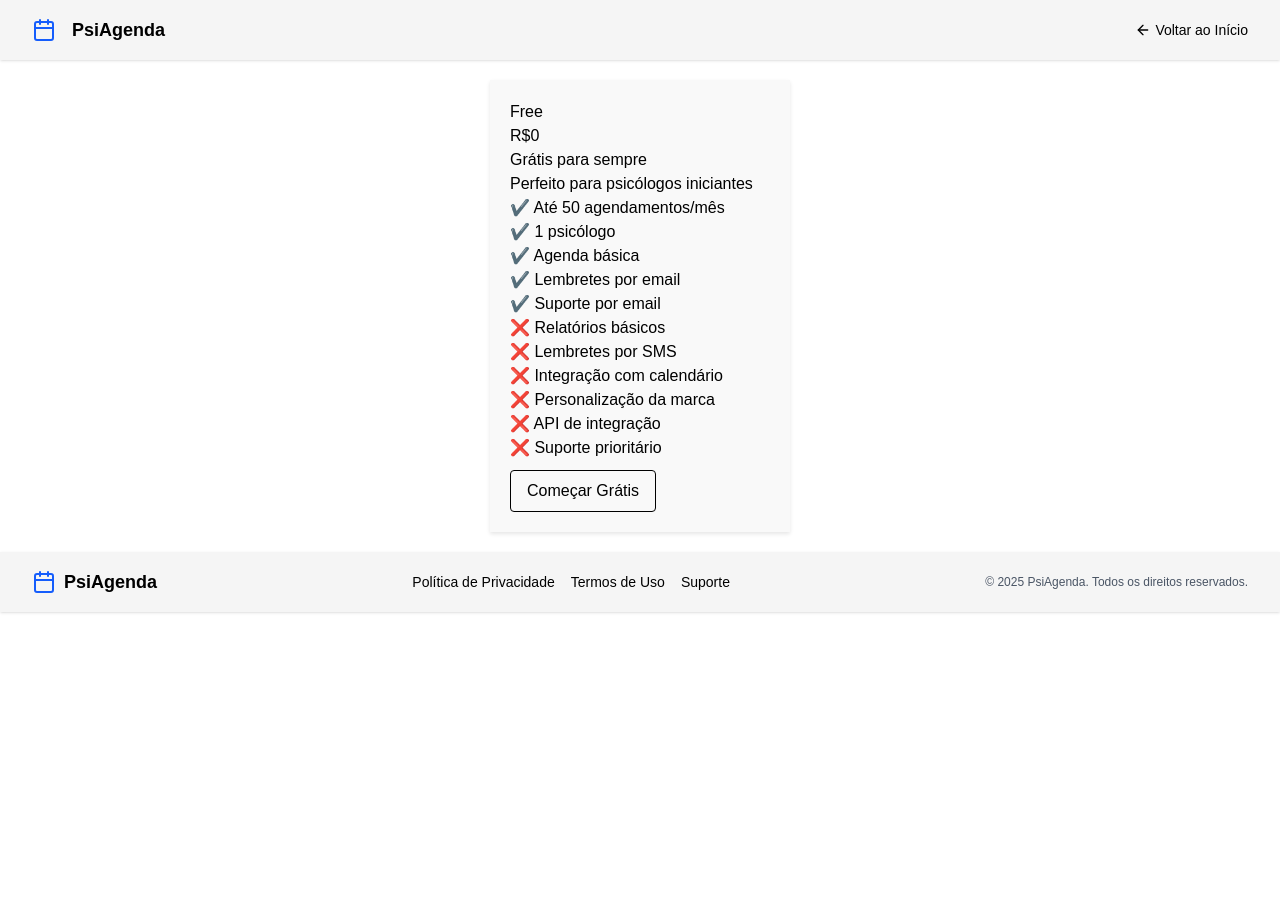
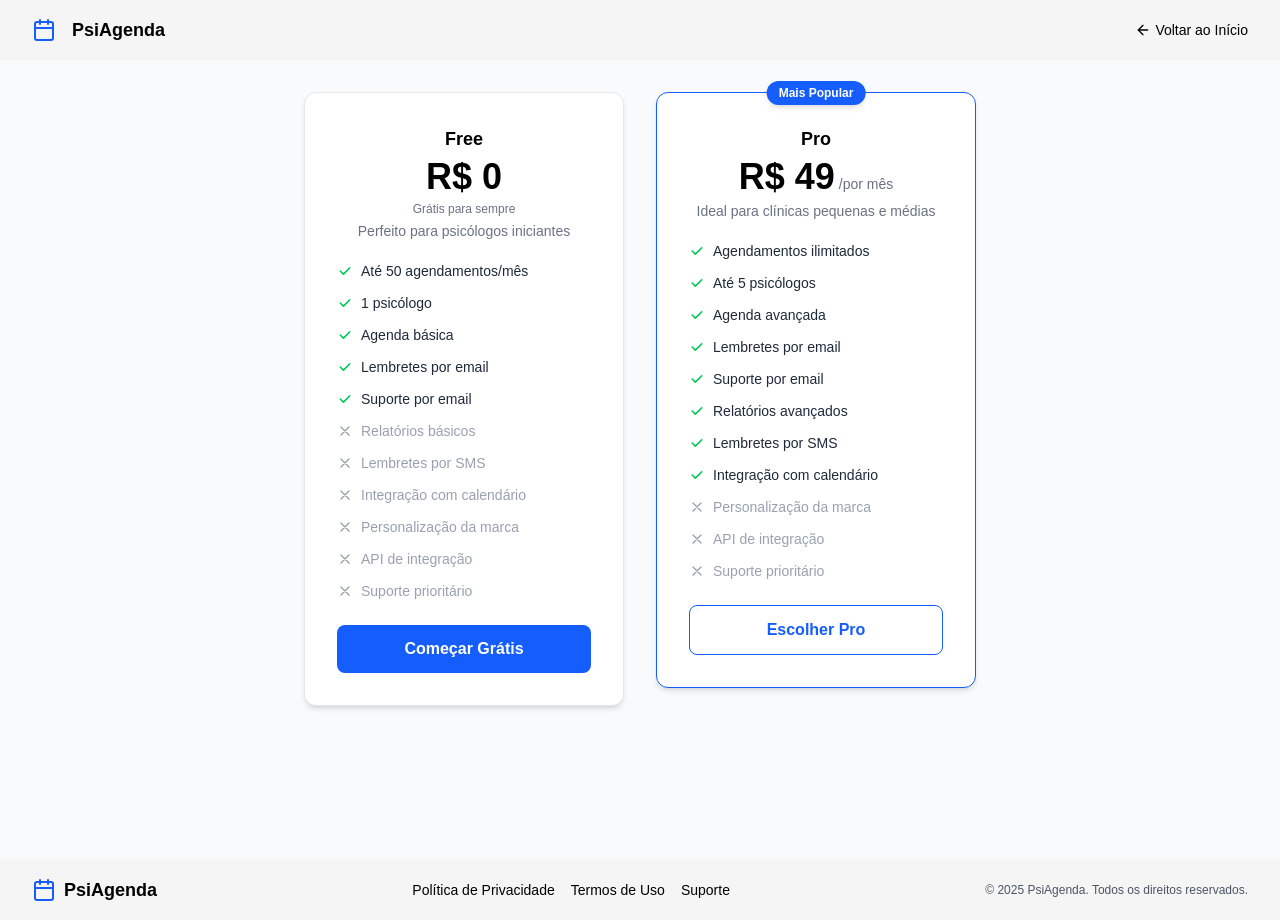
Before and after one commit to Trakna/Pedritor, a Next.js app: page /pricing in a window 1280 px wide. Before the commit the page ends 800 px from the top, so only its background shows below. Built offline with nearby package versions, Linux system fonts and the light colour scheme.

Commit message:
Update feature-card.tsx

```diff
--- a/src/app/components/feature-card/feature-card.tsx
+++ b/src/app/components/feature-card/feature-card.tsx
@@ -4,8 +4,7 @@ import React from "react";
 
 export enum ButtonStyle {
   DEFAULT = "default",
-    OUTLINE = "outline",
-    PRIMARY = "primary",
+  HIGHLIGHT = "highlight",
 }
 
 type FeatureCardProps = {
@@ -35,28 +34,72 @@ export const FeatureCard: React.FC<FeatureCardProps> = ({
   cardSubtitle,
   buttonHref,
 }) => {
-    const handleButtonClick = () => {
-        window.location.href = buttonHref;
-    };
 
   return (
-        <div style={{ color: "black", border: highlightBorders ? '2px solid blue' : 'none', padding: '20px', margin: 'auto', maxWidth: '300px', backgroundColor: '#f9f9f9', borderRadius: '8x', boxShadow: '0 2px 4px rgba(0,0,0,0.1)' }}>
-            <h3>{cardTitle}</h3>
-            <div>
-                <span>R${cardValue}</span>
-                {monthly && <span> /mês</span>}
+    <div
+      className={`relative rounded-xl shadow-md w-full sm:w-80 text-center bg-white border ${
+        highlightBorders ? "border-blue-600" : "border-gray-200"
+      } p-8 transform transition-all duration-300 ease-in-out hover:scale-105 hover:shadow-xl`}
+    >
+      {highlightBorders && (
+        <div className="absolute -top-3 left-1/2 -translate-x-1/2 bg-blue-600 text-white px-3 py-1 text-xs font-semibold rounded-full shadow-md">
+          Mais Popular
         </div>
-            {valueInfo && <p>{valueInfo}</p>}
-            <p>{cardSubtitle}</p>
-            <ul>
+      )}
+
+      <h3 className="text-lg text-black font-semibold mb-1">{cardTitle}</h3>
+      <div className="mb-1">
+        <span className="text-4xl font-bold text-black">R$ {cardValue}</span>
+        {monthly && <span className="text-sm font-medium text-gray-500"> /por mês</span>}
+      </div>
+      {valueInfo && <p className="text-xs text-gray-500 mb-1">{valueInfo}</p>}
+      <p className="text-sm text-gray-500 mb-5">{cardSubtitle}</p>
+
+      <ul className="text-left mb-6 space-y-3">
         {enabledFeatures.map((feature, index) => (
-                    <li key={`enabled-${index}`}>✔️ {feature}</li>
+          <li key={`enabled-${index}`} className="flex items-center text-gray-800 text-sm">
+            <svg
+              className="w-4 h-4 mr-2 text-green-500 flex-shrink-0"
+              fill="currentColor"
+              viewBox="0 0 20 20"
+            >
+              <path
+                fillRule="evenodd"
+                d="M16.707 5.293a1 1 0 010 1.414l-8 8a1 1 0 01-1.414 0l-4-4a1 1 0 011.414-1.414L8 12.586l7.293-7.293a1 1 0 011.414 0z"
+                clipRule="evenodd"
+              ></path>
+            </svg>
+            {feature}
+          </li>
         ))}
         {disabledFeatures.map((feature, index) => (
-                    <li key={`disabled-${index}`}>❌ {feature}</li>
+          <li key={`disabled-${index}`} className="flex items-center text-gray-400 text-sm">
+            <svg
+              className="w-4 h-4 mr-2 text-gray-400 flex-shrink-0"
+              fill="none"
+              stroke="currentColor"
+              viewBox="0 0 24 24"
+            >
+              <path
+                strokeLinecap="round"
+                strokeLinejoin="round"
+                strokeWidth="2"
+                d="M6 18L18 6M6 6l12 12"
+              ></path>
+            </svg>
+            <span>{feature}</span>
+          </li>
         ))}
       </ul>
-            <button onClick={handleButtonClick} style={{ marginTop: '10px', padding: '8px 16px', border: '1px solid black', borderRadius: '4px', cursor: 'pointer' }}>
+
+      <button
+        onClick={() => (window.location.href = buttonHref)}
+        className={`w-full py-3 rounded-lg text-base font-semibold transition-colors duration-200 ${
+          buttonStyle === ButtonStyle.DEFAULT
+            ? "bg-blue-600 text-white hover:bg-blue-700"
+            : "bg-white text-blue-600 border border-blue-600 hover:bg-blue-50"
+        }`}
+      >
         {buttonName}
       </button>
     </div>
--- a/src/app/pricing/page.tsx
+++ b/src/app/pricing/page.tsx
@@ -3,7 +3,7 @@ import React from "react";
 
 const PricingPage = () => {
   return (
-    <div style={{ padding: '20px' }}>
+    <div className="min-h-screen p-8 flex flex-col md:flex-row md:items-start md:justify-center gap-8 bg-gray-50">
       <FeatureCard
         enabledFeatures={[
           "Até 50 agendamentos/mês",
@@ -28,6 +28,32 @@ const PricingPage = () => {
         valueInfo="Grátis para sempre"
         cardSubtitle="Perfeito para psicólogos iniciantes"
       />
+
+      <FeatureCard
+        highlightBorders={true}
+        enabledFeatures={[
+          "Agendamentos ilimitados",
+          "Até 5 psicólogos",
+          "Agenda avançada",
+          "Lembretes por email",
+          "Suporte por email",
+          "Relatórios avançados",
+          "Lembretes por SMS",
+          "Integração com calendário",
+        ]}
+        disabledFeatures={[
+          "Personalização da marca",
+          "API de integração",
+          "Suporte prioritário",
+        ]}
+        buttonName="Escolher Pro"
+        buttonStyle={ButtonStyle.HIGHLIGHT}
+        buttonHref="/login"
+        cardTitle="Pro"
+        cardValue={49}
+        monthly={true}
+        cardSubtitle="Ideal para clínicas pequenas e médias"
+      />
     </div>
   );
 };
```
Lines whose indentation alone changed are shown as unchanged.
